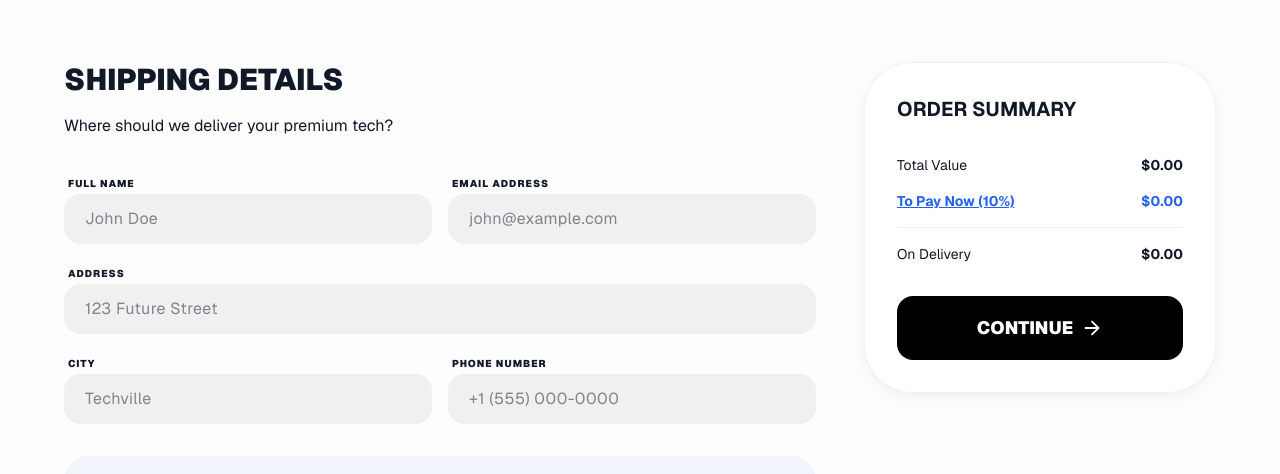
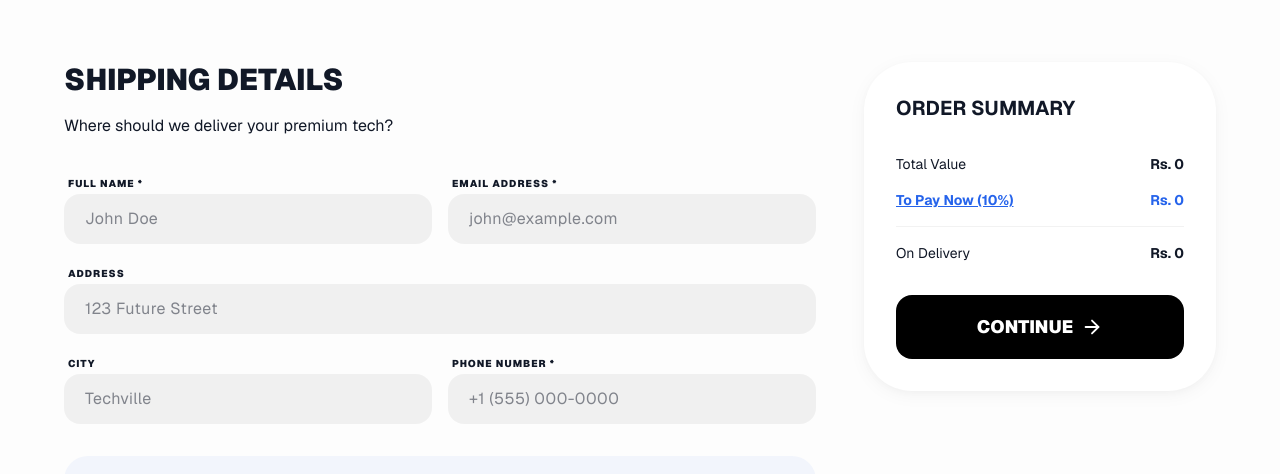
Before and after one commit to Junaid-Saqi/store, a Next.js app: page /checkout in a window 1280 px wide. Shown: the part 148-622 px from the top of the page. Built offline with nearby package versions, Linux system fonts and the light colour scheme.

Commit message:
feat: Implement full order placement flow by collecting customer details and integrating with a new order API.

```diff
--- a/app/api/orders/route.ts
+++ b/app/api/orders/route.ts
@@ -47,13 +47,13 @@ export async function POST(request: Request) {
         customer,
         email,
         product,
-        amount: parseFloat(amount),
+        amount: parseFloat(String(amount)),
         method,
         status: "Pending",
         items: items
           ? {
-              create: items.map((item: { productId: string; quantity: number; price: number }) => ({
-                productId: item.productId,
+              create: items.map((item: { productId: number; quantity: number; price: number }) => ({
+                productId: Number(item.productId),
                 quantity: item.quantity,
                 price: parseFloat(String(item.price)),
               })),
--- a/app/checkout/page.tsx
+++ b/app/checkout/page.tsx
@@ -4,28 +4,72 @@
 import { useState } from "react";
 import { useCart } from "@/context/CartContext";
 import { formatCurrency, calculateAdvance, cn } from "@/lib/utils";
-import { ShieldCheck, ArrowRight, CheckCircle2, ChevronRight, Truck, CreditCard } from "lucide-react";
+import { ShieldCheck, ArrowRight, CheckCircle2, ChevronRight, Truck, CreditCard, Loader2 } from "lucide-react";
 import Link from "next/link";
 import { motion, AnimatePresence } from "framer-motion";
 
 export default function CheckoutPage() {
-    const { cartTotal, clearCart } = useCart();
-    const [step, setStep] = useState(1); // 1: Shipping, 2: Payment, 3: Success
+    const { cart, cartTotal, clearCart } = useCart();
+    const [step, setStep] = useState(1);
     const [isProcessing, setIsProcessing] = useState(false);
-    const [orderId] = useState(() => Math.floor(Math.random() * 90000) + 10000);
+    const [orderData, setOrderData] = useState({
+        name: "",
+        email: "",
+        address: "",
+        city: "",
+        phone: "",
+    });
+    const [orderId, setOrderId] = useState("");
 
     const totalAdvance = calculateAdvance(cartTotal);
 
-    const handleNext = () => {
-        if (step === 2) {
-            setIsProcessing(true);
-            setTimeout(() => {
-                setIsProcessing(false);
+    const handleInputChange = (e: React.ChangeEvent<HTMLInputElement>) => {
+        setOrderData({ ...orderData, [e.target.name]: e.target.value });
+    };
+
+    const handlePlaceOrder = async () => {
+        if (!orderData.name || !orderData.email || !orderData.phone) {
+            alert("Please fill in all required fields");
+            return;
+        }
+
+        setIsProcessing(true);
+
+        try {
+            const items = cart.map(item => ({
+                productId: item.id,
+                quantity: item.quantity,
+                price: item.retailPrice || item.purchasePrice || 0,
+            }));
+
+            const res = await fetch("/api/orders", {
+                method: "POST",
+                headers: { "Content-Type": "application/json" },
+                body: JSON.stringify({
+                    customer: orderData.name,
+                    email: orderData.email,
+                    product: cart.map(item => item.name).join(", "),
+                    amount: cartTotal,
+                    method: "10% Advance",
+                    items,
+                }),
+            });
+
+            const data = await res.json();
+
+            if (res.ok) {
+                const newOrderId = data.id.slice(-6).toUpperCase();
+                setOrderId(newOrderId);
+                clearCart();
                 setStep(3);
-                clearCart();
-            }, 2000);
-        } else {
-            setStep(step + 1);
+            } else {
+                alert("Failed to place order. Please try again.");
+            }
+        } catch (error) {
+            console.error("Order error:", error);
+            alert("Failed to place order. Please try again.");
+        } finally {
+            setIsProcessing(false);
         }
     };
 
@@ -38,7 +82,7 @@ export default function CheckoutPage() {
                 <div className="space-y-4">
                     <h1 className="text-4xl font-black">ORDER PLACED!</h1>
                     <p className="text-muted-foreground max-w-sm">
-                        Thank you for your trust. Your advance of <span className="text-accent font-bold">{formatCurrency(totalAdvance)}</span> has been confirmed.
+                        Thank you for your trust. Your advance of <span className="text-accent font-bold">Rs. {totalAdvance}</span> has been confirmed.
                     </p>
                 </div>
                 <div className="bg-black/5 dark:bg-white/5 p-6 rounded-[2rem] max-w-xs w-full text-sm space-y-2">
@@ -63,7 +107,6 @@ export default function CheckoutPage() {
 
     return (
         <div className="container mx-auto px-4 py-12">
-            {/* Stepper */}
             <div className="flex items-center justify-center space-x-4 mb-16">
                 <div className={cn("flex items-center space-x-2", step >= 1 ? "text-accent" : "text-muted-foreground")}>
                     <div className={cn("w-8 h-8 rounded-full flex items-center justify-center font-bold border-2", step >= 1 ? "border-accent bg-accent/10" : "border-muted-foreground")}>1</div>
@@ -77,7 +120,6 @@ export default function CheckoutPage() {
             </div>
 
             <div className="grid grid-cols-1 lg:grid-cols-3 gap-12 max-w-6xl mx-auto">
-                {/* Form Area */}
                 <div className="lg:col-span-2">
                     <AnimatePresence mode="wait">
                         {step === 1 ? (
@@ -94,13 +136,61 @@ export default function CheckoutPage() {
                                 </div>
 
                                 <div className="grid grid-cols-1 sm:grid-cols-2 gap-4">
-                                    <Input label="Full Name" placeholder="John Doe" />
-                                    <Input label="Email Address" placeholder="john@example.com" />
-                                    <div className="sm:col-span-2">
-                                        <Input label="Address" placeholder="123 Future Street" />
+                                    <div className="space-y-2">
+                                        <label className="text-[10px] font-black uppercase tracking-widest text-muted-foreground ml-1">Full Name *</label>
+                                        <input
+                                            type="text"
+                                            name="name"
+                                            value={orderData.name}
+                                            onChange={handleInputChange}
+                                            placeholder="John Doe"
+                                            className="w-full px-5 py-3 tracking-wide bg-black/5 dark:bg-white/5 border border-transparent rounded-2xl focus:outline-none focus:ring-2 focus:ring-accent/20 focus:border-accent transition-all"
+                                        />
                                     </div>
-                                    <Input label="City" placeholder="Techville" />
-                                    <Input label="Phone Number" placeholder="+1 (555) 000-0000" />
+                                    <div className="space-y-2">
+                                        <label className="text-[10px] font-black uppercase tracking-widest text-muted-foreground ml-1">Email Address *</label>
+                                        <input
+                                            type="email"
+                                            name="email"
+                                            value={orderData.email}
+                                            onChange={handleInputChange}
+                                            placeholder="john@example.com"
+                                            className="w-full px-5 py-3 tracking-wide bg-black/5 dark:bg-white/5 border border-transparent rounded-2xl focus:outline-none focus:ring-2 focus:ring-accent/20 focus:border-accent transition-all"
+                                        />
+                                    </div>
+                                    <div className="sm:col-span-2 space-y-2">
+                                        <label className="text-[10px] font-black uppercase tracking-widest text-muted-foreground ml-1">Address</label>
+                                        <input
+                                            type="text"
+                                            name="address"
+                                            value={orderData.address}
+                                            onChange={handleInputChange}
+                                            placeholder="123 Future Street"
+                                            className="w-full px-5 py-3 tracking-wide bg-black/5 dark:bg-white/5 border border-transparent rounded-2xl focus:outline-none focus:ring-2 focus:ring-accent/20 focus:border-accent transition-all"
+                                        />
+                                    </div>
+                                    <div className="space-y-2">
+                                        <label className="text-[10px] font-black uppercase tracking-widest text-muted-foreground ml-1">City</label>
+                                        <input
+                                            type="text"
+                                            name="city"
+                                            value={orderData.city}
+                                            onChange={handleInputChange}
+                                            placeholder="Techville"
+                                            className="w-full px-5 py-3 tracking-wide bg-black/5 dark:bg-white/5 border border-transparent rounded-2xl focus:outline-none focus:ring-2 focus:ring-accent/20 focus:border-accent transition-all"
+                                        />
+                                    </div>
+                                    <div className="space-y-2">
+                                        <label className="text-[10px] font-black uppercase tracking-widest text-muted-foreground ml-1">Phone Number *</label>
+                                        <input
+                                            type="tel"
+                                            name="phone"
+                                            value={orderData.phone}
+                                            onChange={handleInputChange}
+                                            placeholder="+1 (555) 000-0000"
+                                            className="w-full px-5 py-3 tracking-wide bg-black/5 dark:bg-white/5 border border-transparent rounded-2xl focus:outline-none focus:ring-2 focus:ring-accent/20 focus:border-accent transition-all"
+                                        />
+                                    </div>
                                 </div>
 
                                 <div className="p-6 bg-accent/5 rounded-3xl flex items-center space-x-4">
@@ -124,14 +214,14 @@ export default function CheckoutPage() {
                                     <p className="text-muted-foreground">Secure your order by paying 10% now.</p>
                                 </div>
 
-                                <div className="bg-black/5 dark:bg-white/5 p-8 rounded-[3rem] border-2 border-accent/20">
+                                <div className="bg-black/5 dark:bg-white/5 p-8 rounded-[3rem]">
                                     <div className="flex flex-col items-center justify-center text-center space-y-4 mb-8">
                                         <div className="p-4 bg-accent text-white rounded-3xl shadow-xl shadow-accent/20">
                                             <CreditCard size={32} />
                                         </div>
                                         <div>
                                             <p className="text-sm font-bold uppercase tracking-widest text-muted-foreground">Amount to pay now</p>
-                                            <p className="text-5xl font-black text-accent">{formatCurrency(totalAdvance)}</p>
+                                            <p className="text-5xl font-black text-accent">Rs. {totalAdvance}</p>
                                         </div>
                                     </div>
 
@@ -161,35 +251,34 @@ export default function CheckoutPage() {
                     </AnimatePresence>
                 </div>
 
-                {/* Sidebar Summary */}
-                <div className="bg-white dark:bg-zinc-900 border border-black/5 dark:border-white/10 p-8 rounded-[3rem] shadow-premium h-fit space-y-8">
+                <div className="bg-white dark:bg-zinc-900 p-8 rounded-[3rem] shadow-premium h-fit space-y-8">
                     <h3 className="font-bold text-xl">ORDER SUMMARY</h3>
                     <div className="space-y-4">
                         <div className="flex justify-between text-sm">
                             <span className="text-muted-foreground">Total Value</span>
-                            <span className="font-bold">{formatCurrency(cartTotal)}</span>
+                            <span className="font-bold">Rs. {cartTotal}</span>
                         </div>
                         <div className="flex justify-between text-sm text-accent">
                             <span className="font-bold underline">To Pay Now (10%)</span>
-                            <span className="font-bold">{formatCurrency(totalAdvance)}</span>
+                            <span className="font-bold">Rs. {totalAdvance}</span>
                         </div>
                         <div className="h-px bg-black/5 dark:bg-white/5" />
                         <div className="flex justify-between text-sm">
                             <span className="text-muted-foreground">On Delivery</span>
-                            <span className="font-bold">{formatCurrency(cartTotal - totalAdvance)}</span>
+                            <span className="font-bold">Rs. {cartTotal - totalAdvance}</span>
                         </div>
                     </div>
 
                     <button
-                        onClick={handleNext}
+                        onClick={step === 1 ? () => setStep(2) : handlePlaceOrder}
                         disabled={isProcessing}
                         className="w-full bg-black dark:bg-white text-white dark:text-black h-16 rounded-2xl font-black text-lg flex items-center justify-center space-x-2 hover:bg-accent dark:hover:bg-accent hover:text-white dark:hover:text-white transition-all active:scale-95 disabled:opacity-50"
                     >
                         {isProcessing ? (
-                            <div className="h-6 w-6 border-2 border-current border-t-transparent rounded-full animate-spin" />
+                            <Loader2 className="animate-spin" />
                         ) : (
                             <>
-                                <span>{step === 1 ? "CONTINUE" : `PAY ${formatCurrency(totalAdvance)}`}</span>
+                                <span>{step === 1 ? "CONTINUE" : `PAY Rs. ${totalAdvance}`}</span>
                                 <ArrowRight size={22} />
                             </>
                         )}
@@ -199,16 +288,3 @@ export default function CheckoutPage() {
         </div>
     );
 }
-
-function Input({ label, placeholder }: { label: string; placeholder: string }) {
-    return (
-        <div className="space-y-2">
-            <label className="text-[10px] font-black uppercase tracking-widest text-muted-foreground ml-1">{label}</label>
-            <input
-                type="text"
-                placeholder={placeholder}
-                className="w-full px-5 py-3 tracking-wide bg-black/5 dark:bg-white/5 border border-transparent rounded-2xl focus:outline-none focus:ring-2 focus:ring-accent/20 focus:border-accent transition-all"
-            />
-        </div>
-    );
-}
```
Also changed, not shown: 1 other file (tests, documents, lock files or other folders).
